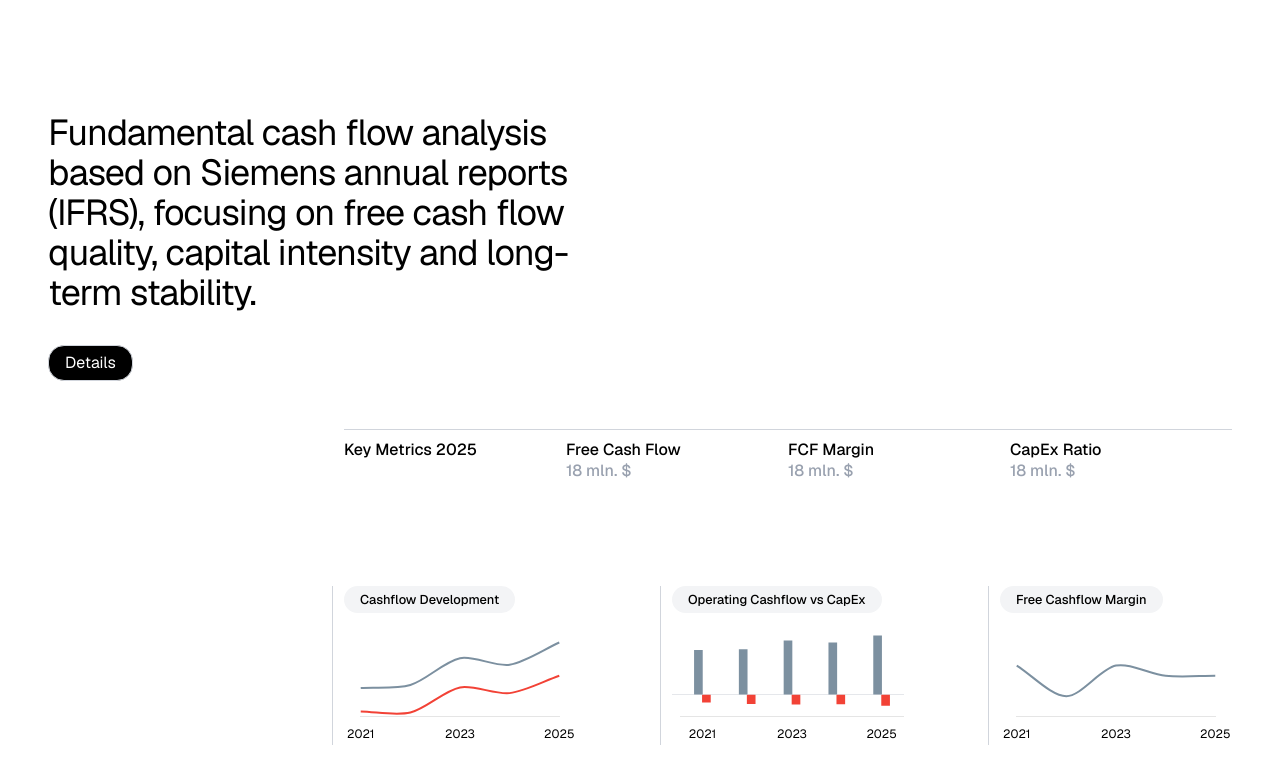
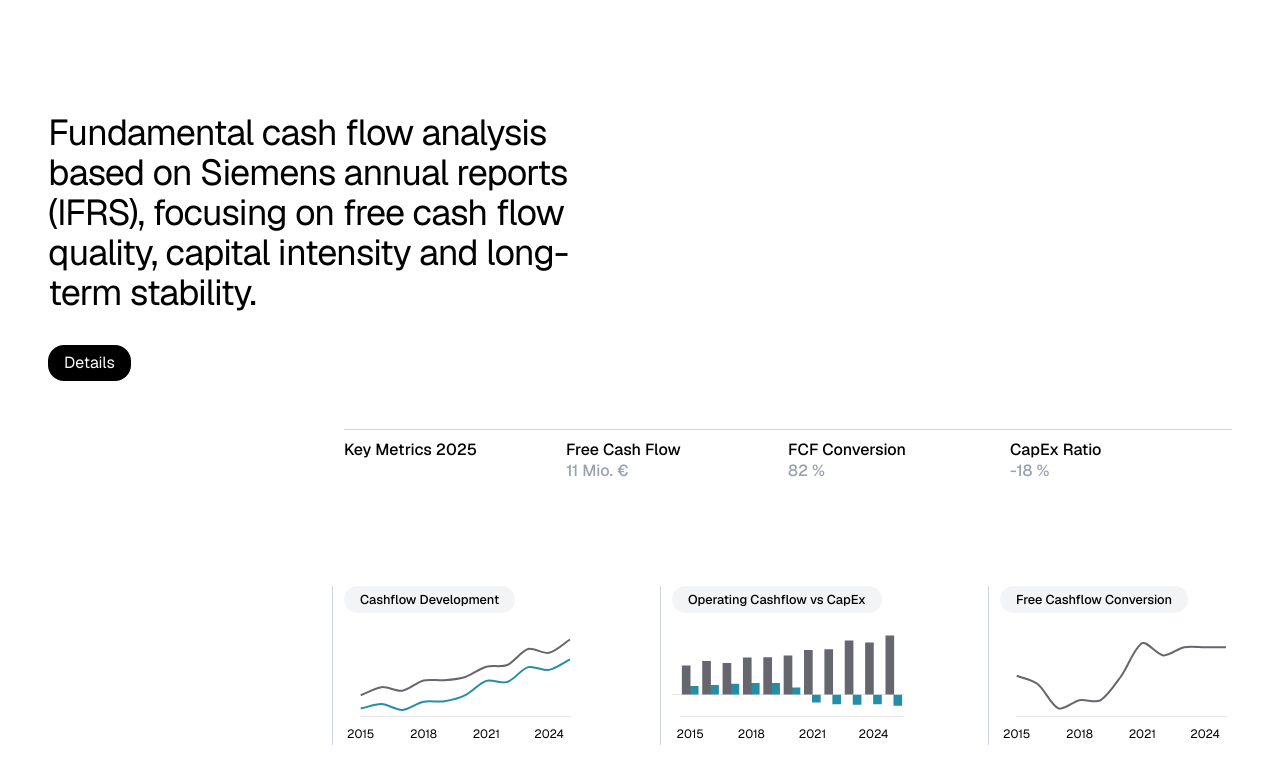
Before and after one commit to hhlitval/siemens-cashflow-analysis, a website built with Vite: page frontend/index.html in a window 1280 px wide. Shown: the part 75-852 px from the top of the page. Built offline with nearby package versions, Linux system fonts and the light colour scheme.

Commit message:
Update charts and key metrics based on exported json data

```diff
--- a/frontend/index.html
+++ b/frontend/index.html
@@ -11,7 +11,7 @@
   <body>
     <div class="bg-white">
       <header
-        class="flex justify-between h-[60px] items-center border-b border-gray-200 px-4 md:px-12"
+        class="flex justify-between h-[60px] items-center border-b border-gray-300 px-4 md:px-12"
       >
         <div class="">
           <p class="font-medium">Siemens Cashflow Analysis</p>
@@ -61,7 +61,7 @@
         <div class="flex gap-4">
           <button
             id="openDetails"
-            class="leading-none text-fluid-body-small bg-black text-white cursor-pointer border border-gray-300 flex justify-center items-center w-fit mt-8 rounded-2xl h-9 px-4"
+            class="leading-none text-fluid-body-small bg-black text-white cursor-pointer flex justify-center items-center w-fit mt-8 rounded-2xl h-9 px-4"
           >
             Details
           </button>
@@ -72,20 +72,20 @@
           <div class="translate-x-0 opacity-100 w-full h-px bg-gray-300"></div>
           <div class="grid grid-cols-4 md:pt-[10px] leading-[1.3]">
             <div class="pb-3 md:pb-0">
-              <p class="text-fluid-body-small">Key Metrics 2025</p>
+              <p class="year text-fluid-body-small"></p>
             </div>
             <div class="grid grid-cols-3 col-span-3">
               <div class="">
                 <p>Free Cash Flow</p>
-                <p class="text-gray-400">18 mln. $</p>
+                <p class="fcf text-gray-400"></p>
               </div>
               <div class="">
-                <p>FCF Margin</p>
-                <p class="text-gray-400">18 mln. $</p>
+                <p>FCF Conversion</p>
+                <p class="fcf-conversion text-gray-400"></p>
               </div>
               <div class="">
                 <p>CapEx Ratio</p>
-                <p class="text-gray-400">18 mln. $</p>
+                <p class="capex-ratio text-gray-400"></p>
               </div>
             </div>
           </div>
@@ -118,7 +118,7 @@
               <p
                 class="text-[0.8rem] font-medium bg-gray-100 text-w w-fit rounded-2xl px-4 py-1 mb-4 medium:mb-0"
               >
-                Free Cashflow Margin
+                Free Cashflow Conversion
               </p>
               <canvas id="marginChart"></canvas>
             </div>
--- a/frontend/src/charts.js
+++ b/frontend/src/charts.js
@@ -1,17 +1,31 @@
-const years = [2021, 2022, 2023, 2024, 2025];
+const mainColor = '#66666E';
+const supportColor = '#258EA6';
+const lastYear = document.querySelector('.year');
+const lastFcf = document.querySelector('.fcf');
+const lastFcfMargin = document.querySelector('.fcf-conversion');
+const lastCapexRatio = document.querySelector('.capex-ratio');
 
-const operatingCashflow = [10109, 10325, 12293, 11814, 13448];
-const capex = [-1730, -2021, -2146, -2088, -2445];
-const freeCashflow = [8379, 8304, 10146, 9726, 11004];
-const mainColor = '#7C90A0';
-const supportColor = '#F24236';
+fetch('/cashflow.json')
+  .then((r) => r.json())
+  .then((data) => {
+    const years = data.map((d) => d.year);
+    const operatingCashflow = data.map((d) => d.operating_cashflow);
+    const capex = data.map((d) => d.capex);
+    const freeCashflow = data.map((d) => d.free_cashflow);
+    const fcfMargin = data.map((d) => d.fcf_margin);
 
-const fcfMargin = freeCashflow.map((fcf, i) =>
-  (fcf / operatingCashflow[i]).toFixed(2)
-);
+    getKeyMetrics(years, freeCashflow, fcfMargin, capex, operatingCashflow);
+    renderCharts(years, operatingCashflow, capex, freeCashflow, fcfMargin);
+  });
 
-Chart.defaults.font.family =
-  'Geist, system-ui, -apple-system, BlinkMacSystemFont, sans-serif';
+function renderCharts(
+  years,
+  operatingCashflow,
+  capex,
+  freeCashflow,
+  fcfMargin
+) {
+  Chart.defaults.font.family = 'Geist, system-ui, sans-serif';
   Chart.defaults.font.size = 12;
   Chart.defaults.color = '#000';
 
@@ -141,3 +155,28 @@
       },
     },
   });
+}
+
+function getKeyMetrics(
+  years,
+  freeCashflow,
+  fcfMargin,
+  capex,
+  operatingCashflow
+) {
+  lastYear.textContent = `Key Metrics ${getLastElement(years)}`;
+  lastFcf.textContent = `${Math.round(
+    getLastElement(freeCashflow) / 1000
+  )} Mio. €`;
+  lastFcfMargin.textContent = `${(getLastElement(fcfMargin) * 100).toFixed(
+    0
+  )} %`;
+  lastCapexRatio.textContent = `${(
+    (getLastElement(capex) / getLastElement(operatingCashflow)) *
+    100
+  ).toFixed(0)} %`;
+}
+
+function getLastElement(arr) {
+  return arr[arr.length - 1];
+}
```
Also changed, not shown: README.md, 1 other file. Lines whose indentation alone changed are shown as unchanged.
